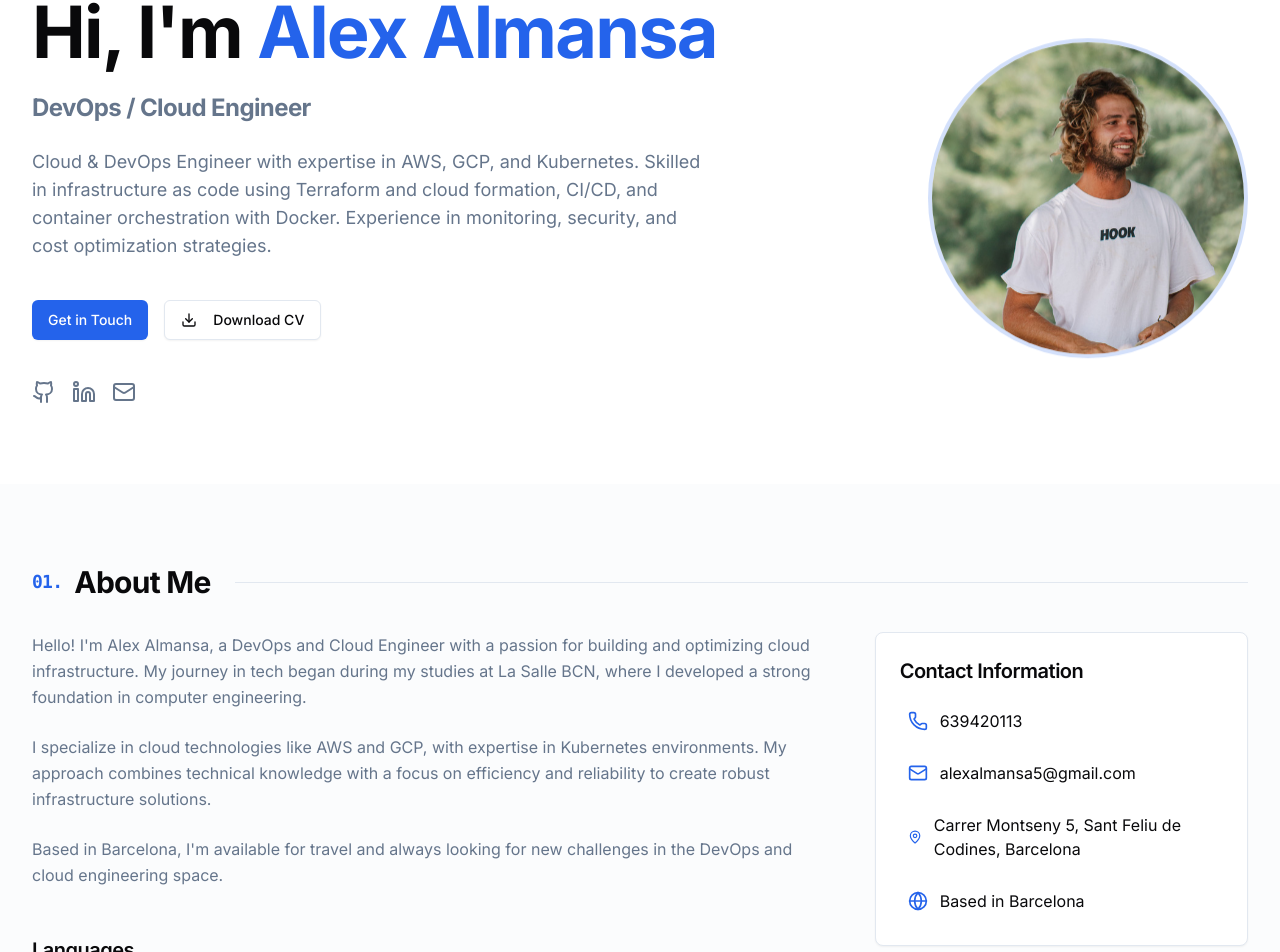
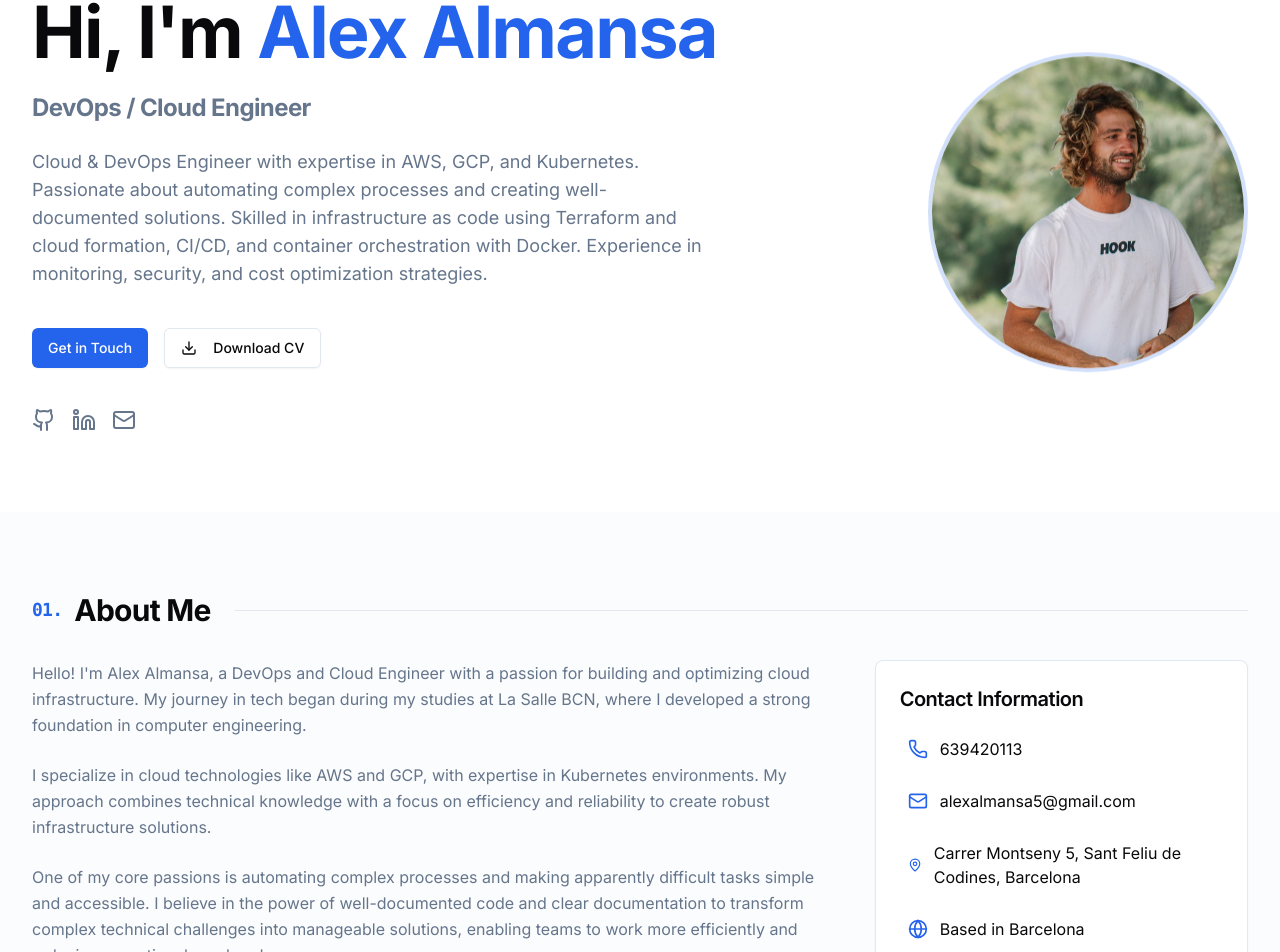
Before and after one commit to alexalmansa/alexalmansa_portfolio, a Next.js app: page / in a window 1280 px wide. Shown: the part 164-1116 px from the top of the page. Built offline with nearby package versions, Linux system fonts and the light colour scheme.

Commit message:
Enhance homepage texts.

```diff
--- a/app/page.tsx
+++ b/app/page.tsx
@@ -142,9 +142,9 @@ export default function Home() {
                 </h1>
                 <h2 className="hero-subtitle">DevOps / Cloud Engineer</h2>
                 <p className="hero-description">
-                  Cloud & DevOps Engineer with expertise in AWS, GCP, and Kubernetes. Skilled in infrastructure as code
-                  using Terraform and cloud formation, CI/CD, and container orchestration with Docker. Experience in
-                  monitoring, security, and cost optimization strategies.
+                  Cloud & DevOps Engineer with expertise in AWS, GCP, and Kubernetes. Passionate about automating complex processes
+                  and creating well-documented solutions. Skilled in infrastructure as code using Terraform and cloud formation,
+                  CI/CD, and container orchestration with Docker. Experience in monitoring, security, and cost optimization strategies.
                 </p>
                 <div className="flex gap-4 pt-4">
                   <Button asChild variant="default" className="btn-primary">
@@ -216,6 +216,11 @@ export default function Home() {
                   I specialize in cloud technologies like AWS and GCP, with expertise in Kubernetes environments. My
                   approach combines technical knowledge with a focus on efficiency and reliability to create robust
                   infrastructure solutions.
+                </p>
+                <p>
+                  One of my core passions is automating complex processes and making apparently difficult tasks simple and accessible.
+                  I believe in the power of well-documented code and clear documentation to transform complex technical challenges into
+                  manageable solutions, enabling teams to work more efficiently and reducing operational overhead.
                 </p>
                 <p>
                   Based in Barcelona, I'm available for travel and always looking for new challenges in the DevOps and
```
